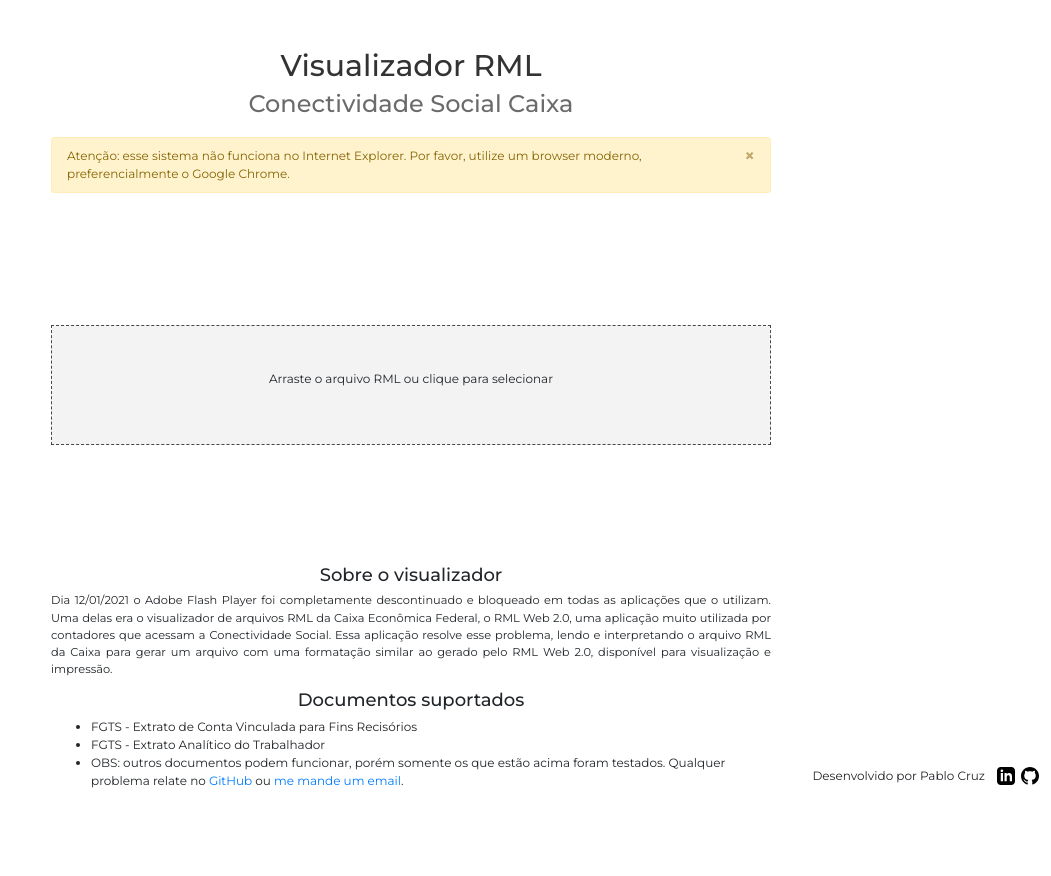
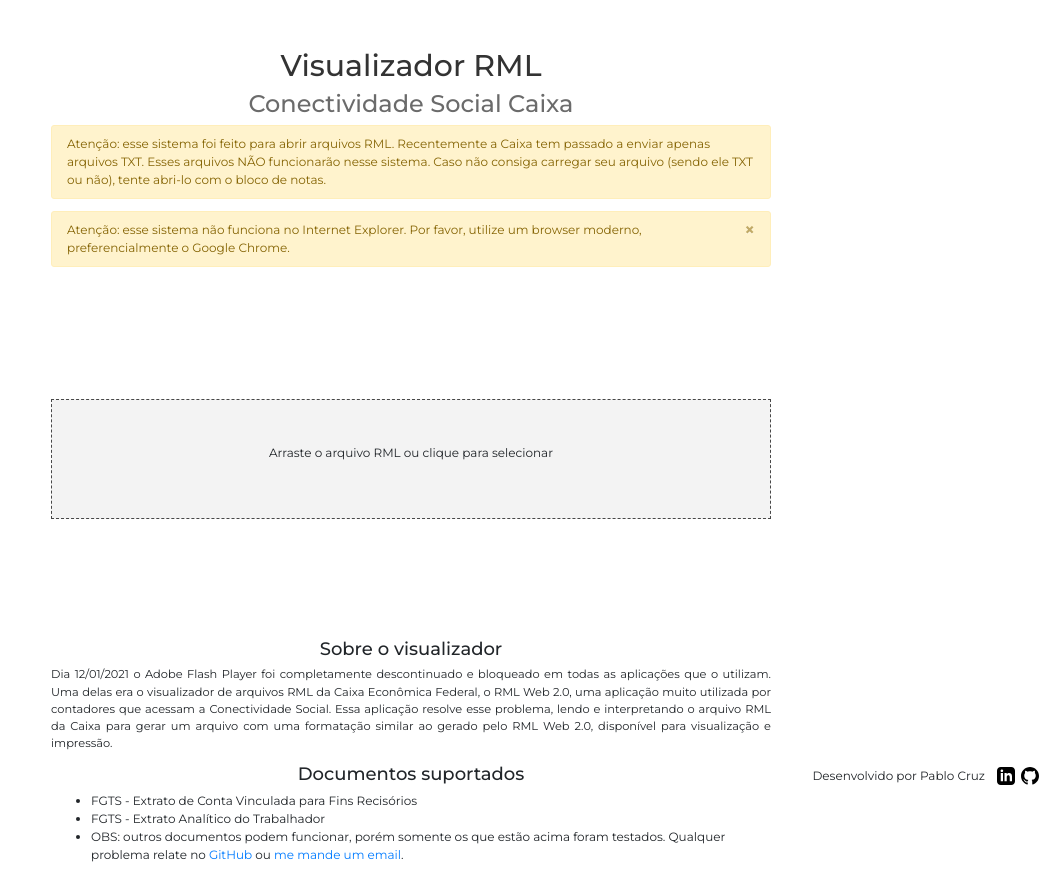
Before and after one commit to pabloVinicius/rml-reader, a React (Create React App) app: page / in a window 1280 px wide. Shown: the whole page, without its empty margins (229-1280 px from the left). Before the commit the page ends 802 px from the top, so only its background shows below. Built offline with nearby package versions, Linux system fonts and the light colour scheme.

Commit message:
feat: add warning message about txt files

```diff
--- a/src/components/Layout/index.js
+++ b/src/components/Layout/index.js
@@ -11,8 +11,11 @@
         <h1>Visualizador RML</h1>
         <h2>Conectividade Social Caixa</h2>
       </header>
+      <Alert variant="warning">
+          Atenção: esse sistema foi feito para abrir arquivos RML. Recentemente a Caixa tem passado a enviar apenas arquivos TXT. Esses arquivos NÃO funcionarão nesse sistema. Caso não consiga carregar seu arquivo (sendo ele TXT ou não), tente abri-lo com o bloco de notas.
+        </Alert>
       {showWarning && (
-        <Alert className="mt-3" variant="warning" onClose={() => setShowWarning(false)} dismissible>
+        <Alert variant="warning" onClose={() => setShowWarning(false)} dismissible>
           Atenção: esse sistema não funciona no Internet Explorer. Por favor, utilize um browser moderno, preferencialmente o Google Chrome.
         </Alert>
       )}
```
